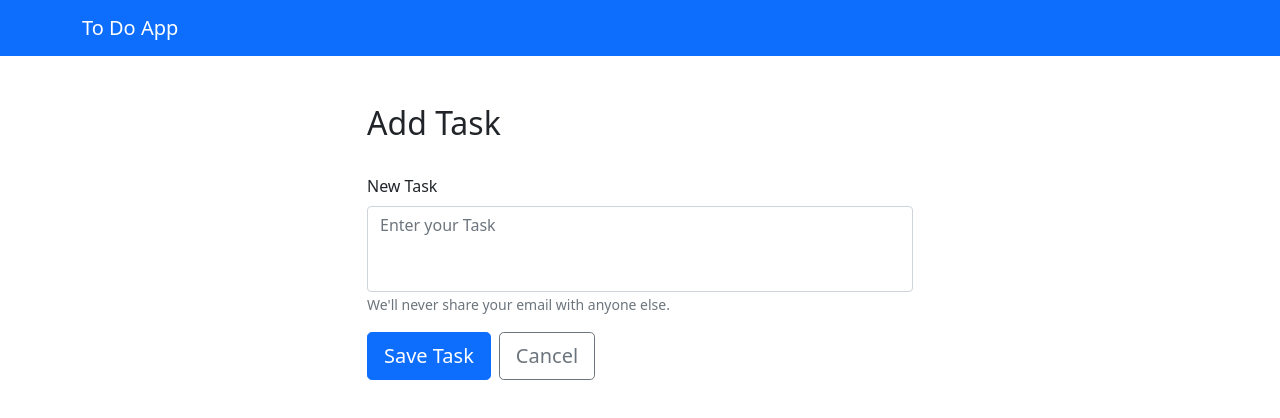
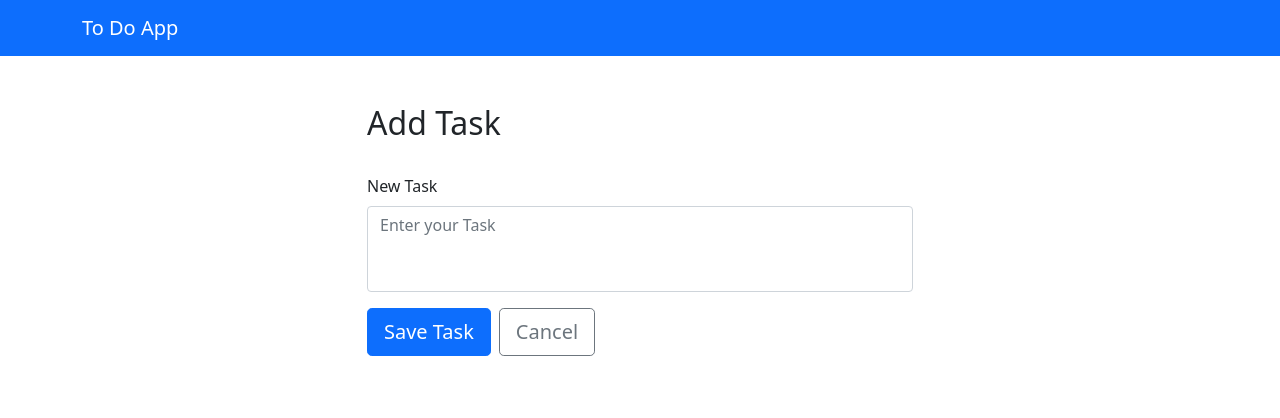
Before and after one commit to pragith98/ToDoFrontend, a Vue app: page /AddTask in a window 1280 px wide. Shown: the top 418 px of the page. Built offline with nearby package versions, Linux system fonts and the light colour scheme.

Commit message:
add validation to add task form

```diff
--- a/src/components/AddTaskForm.vue
+++ b/src/components/AddTaskForm.vue
@@ -1,26 +1,52 @@
 <template>
-    <form>
+    <ValidationObserver v-slot="{handleSubmit}">
+        <form @submit.prevent="handleSubmit(onSubmit)">
             <fieldset>
                 <h2>Add Task</h2>
 
+
                 <div class="form-group">
                     <label class="form-label mt-4">New Task</label>
-                <textarea class="form-control" id="exampleTextarea" rows="3" placeholder="Enter your Task"></textarea>
-                <small id="emailHelp" class="form-text text-muted">We'll never share your email with anyone else.</small>
+                    <ValidationProvider name="Task" rules="required" v-slot="{errors}">
+                        <textarea v-model="task" class="form-control" id="exampleTextarea" rows="3" placeholder="Enter your Task"></textarea>
+                        <small id="emailHelp" class="form-text ">{{errors[0]}}</small>
+                    </ValidationProvider>
                 </div>
 
                 <div class="mt-3">
                     <!-- <button class="btn btn-lg btn-primary" type="button">Save Task</button> -->
-                <button class="btn btn-lg btn-primary" type="button">Save Task</button>
+                    <button class="btn btn-lg btn-primary" type="submit">Save Task</button>
                     <router-link to='/TaskList' class="btn btn-lg btn-outline-secondary mx-2">Cancel</router-link>
                 </div>
 
             </fieldset>
         </form>
+    </ValidationObserver>
 </template>
+
+<script>
+
+    export default{
+        data:()=>({
+            task:""
+        }),
+
+        methods:{
+            onSubmit(){
+                console.log(this.task);
+                this.$router.push('/TaskList');
+            }
+        }
+    }
+
+</script>
+
 
 <style scoped>
     textarea {
         resize: none;
     }
+    small{
+        color:red;
+    }
 </style>
```
Lines whose indentation alone changed are shown as unchanged.
